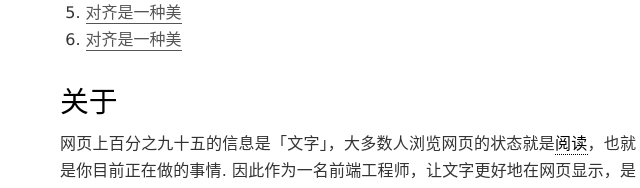
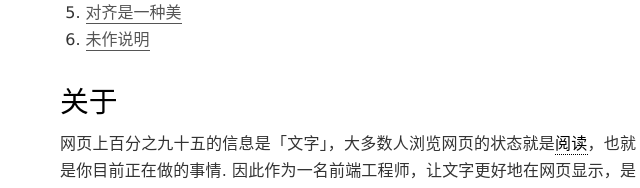
Before and after one commit to Aaaaaashu/Aaaaaashu.github.io, a plain HTML site: page shu/index.html in a window 1280 px wide. Shown: the part 431-619 px from the top of the page, 292-932 px from the left. Drawn offline with Linux system fonts and the light colour scheme.

Commit message:
modify link text

```diff
--- a/shu/index.html
+++ b/shu/index.html
@@ -43,7 +43,7 @@
   </li>
   <li><a href="#space">段首缩进 VS 段落间距</a></li>
   <li><a href="#justify">对齐是一种美</a></li>
-  <li><a href="#end">对齐是一种美</a></li>
+  <li><a href="#end">未作说明</a></li>
 </ol>
 
 <h2 id="about">关于</h2>
```
